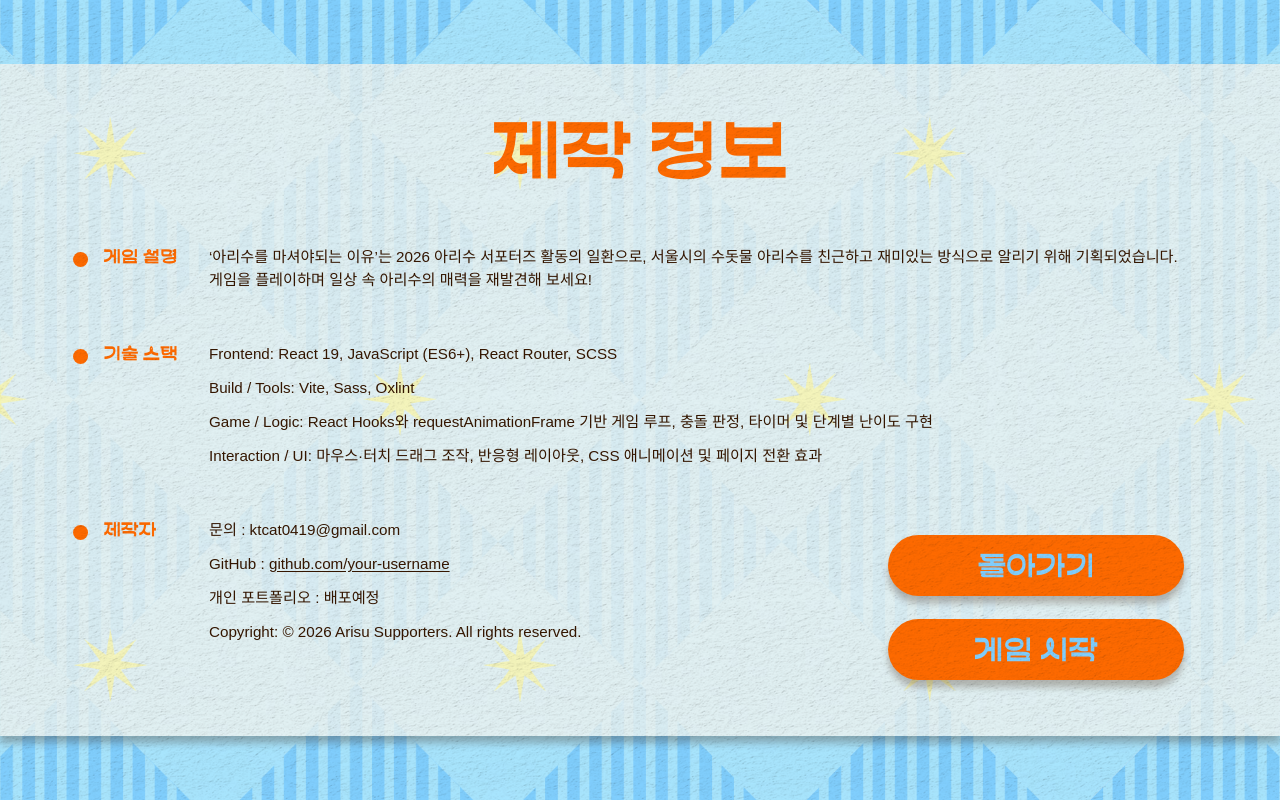
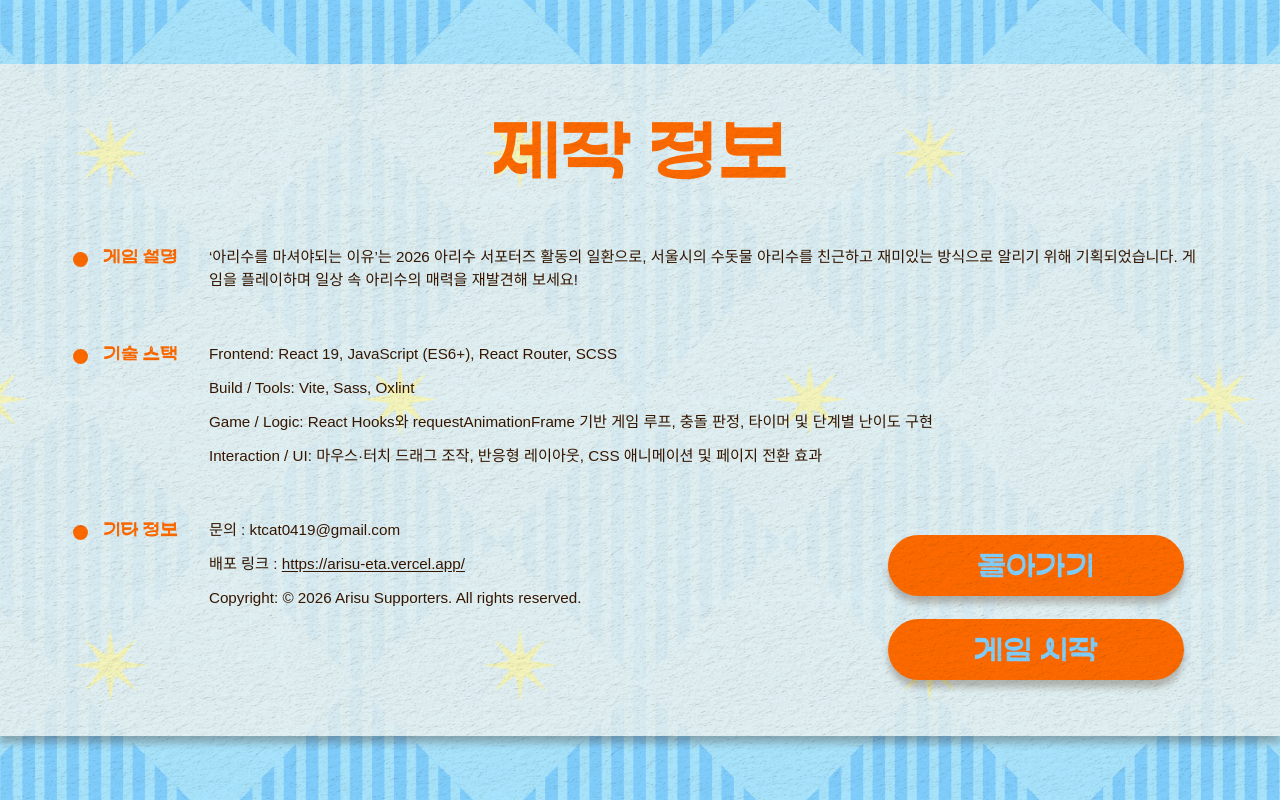
Before and after one commit to TAE0419/arisu, a React (Vite) app: page /make-info in a window 1280 px wide. Built offline with nearby package versions, Linux system fonts and the light colour scheme.

Commit message:
first commit

```diff
--- a/src/pages/MakeInfo.jsx
+++ b/src/pages/MakeInfo.jsx
@@ -31,8 +31,7 @@ const MakeInfo = () => {
             <p>
               ‘아리수를 마셔야되는 이유’는 2026 아리수 서포터즈 활동의
               일환으로, 서울시의 수돗물 아리수를 친근하고 재미있는 방식으로
-              알리기 위해 기획되었습니다.<br />
-              게임을 플레이하며 일상 속 아리수의 매력을 재발견해 보세요!
+              알리기 위해 기획되었습니다. 게임을 플레이하며 일상 속 아리수의 매력을 재발견해 보세요!
             </p>
           </div>
 
@@ -47,11 +46,10 @@ const MakeInfo = () => {
           </div>
 
           <div className="make-info-page__row">
-            <h2>제작자</h2>
+            <h2>기타 정보</h2>
             <div>
               <p>문의 : ktcat0419@gmail.com</p>
-              <p>GitHub : <a href="https://github.com/your-username" target="_blank" rel="noreferrer">github.com/your-username</a></p>
-              <p>개인 포트폴리오 : 배포예정</p>
+              <p>배포 링크 : <a href="https://arisu-eta.vercel.app/" target="_blank" rel="noreferrer">https://arisu-eta.vercel.app/</a></p>
               <p>Copyright: © 2026 Arisu Supporters. All rights reserved.</p>
             </div>
           </div>
```
